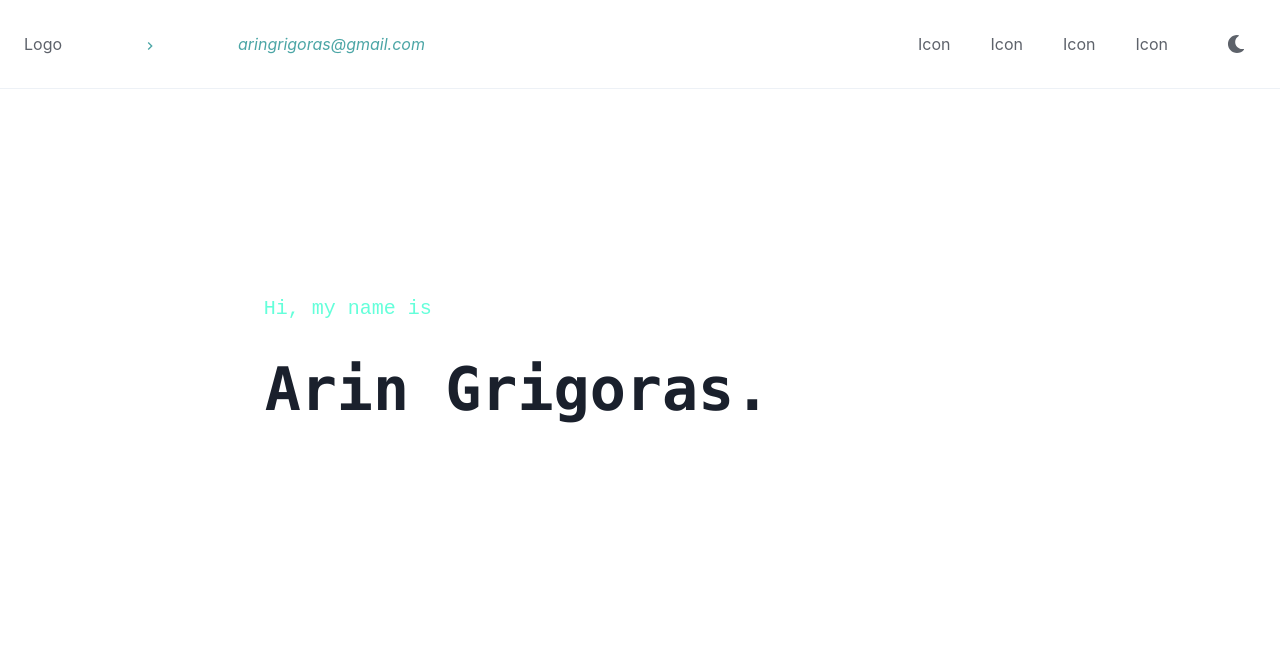
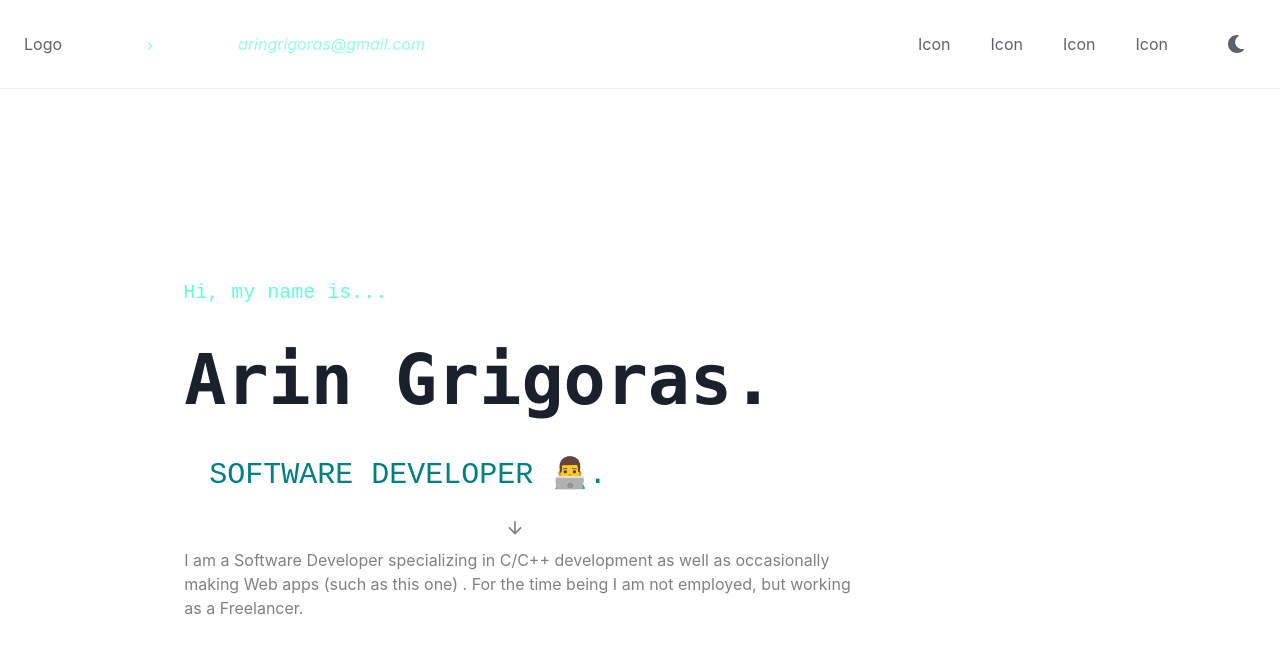
Before and after one commit to koreaneggroll/modern-portfolio-website, a React (Create React App) app: page / in a window 1280 px wide. Shown: the top 652 px of the page. Built offline with nearby package versions, Linux system fonts and the light colour scheme.

Commit message:
new main page

```diff
--- a/src/Components/Main.js
+++ b/src/Components/Main.js
@@ -29,7 +29,7 @@ import {
 } from '@chakra-ui/react';
 import Aboutme from './AboutMe';
 
-import { ArrowRightIcon, TriangleDownIcon } from '@chakra-ui/icons';
+import { PhoneIcon, ArrowDownIcon } from '@chakra-ui/icons';
 import Emoji from './Custom/Emoji';
 
 
@@ -44,15 +44,34 @@ function Main(){
             <Center>
               <Box className="main-page">
                   <Box ml={{base: '10', md: '0', lg: '0'}} mr={{base: '0', md: '150', lg: '250'}} className="wrapper-welcome-page">
-                      <Box mb={{base: '0', md: '200', lg: '250'}} className="welcome-page">
+                      <Box mb={{base: '0', md: '20', lg: '20'}} className="welcome-page">
                           <Text fontSize='20px' className="welcome-text">
-                              Hi, my name is
+                              Hi, my name is...
                           </Text>
 
                           <p className="welcome-name">
                             <b>
                               Arin Grigoras.
                             </b>
+                          </p>
+
+                          <p className="welcome-proffesion">
+                            SOFTWARE DEVELOPER <Emoji symbol="👨‍💻" />.
+                          </p>
+
+                          <Center className="welcome-arrow-transition">
+                            <ArrowDownIcon />
+                          </Center>
+
+                          <p maxW={300} className="welcome-brief-intro">
+                            I am a <a className="underlined-intro">Software Developer</a> specializing in C/C++ development
+                            as well as occasionally
+                            <br/>
+                            making Web apps (such as this one) . For the time being I am <a className="underlined-intro">not employed</a>,
+                            but working
+                            <br/>
+                            as a <a className="underline-intro">Freelancer</a>.
+
                           </p>
                       </Box>
                   </Box>
--- a/src/Components/TopBar.js
+++ b/src/Components/TopBar.js
@@ -14,6 +14,9 @@ import { ChevronRightIcon } from '@chakra-ui/icons'
 
 import { ColorModeSwitcher } from '../ColorModeSwitcher';
 
+
+import "../Css/topbar.css";
+
 function TopBar(){
     return(
         <>
@@ -22,7 +25,7 @@ function TopBar(){
                     Logo
                 </Center>
 
-                <Center display={{base: 'none', md: 'flex', lg: 'flex'}} color="teal">
+                <Center display={{base: 'none', md: 'flex', lg: 'flex'}} className="topbar-email">
                     <Box ml={{base: '0', md: '2', lg: '20'}}>
                         <ChevronRightIcon />
                     </Box>
--- a/src/Css/Main.css
+++ b/src/Css/Main.css
@@ -12,7 +12,7 @@
 
 .welcome-name{
   font-family: Consolas, monaco, monospace;
-  font-size: 60px;
+  font-size: 70px;
   font-style: normal;
   font-weight: 800;
   margin-left: 5px;
@@ -24,3 +24,23 @@
   margin: 0px 0px 20px 4px;
   font-family: monospace;
 }
+
+.welcome-arrow-transition{
+  margin: 20px 0px 0px 0px;
+  font-size: 20px;
+  color: gray;
+}
+
+
+.welcome-brief-intro{
+  color: gray;
+  margin: 10px 0px 0px 5px;
+}
+
+
+.welcome-proffesion{
+  font-size: 30px;
+  color: #008080;
+  font-family: monospace;
+  margin: 20px 0px 0px 30px;
+}
--- /dev/null
+++ b/src/Css/topbar.css
@@ -0,0 +1,3 @@
+.topbar-email{
+  color: #64ffda;
+}
```
